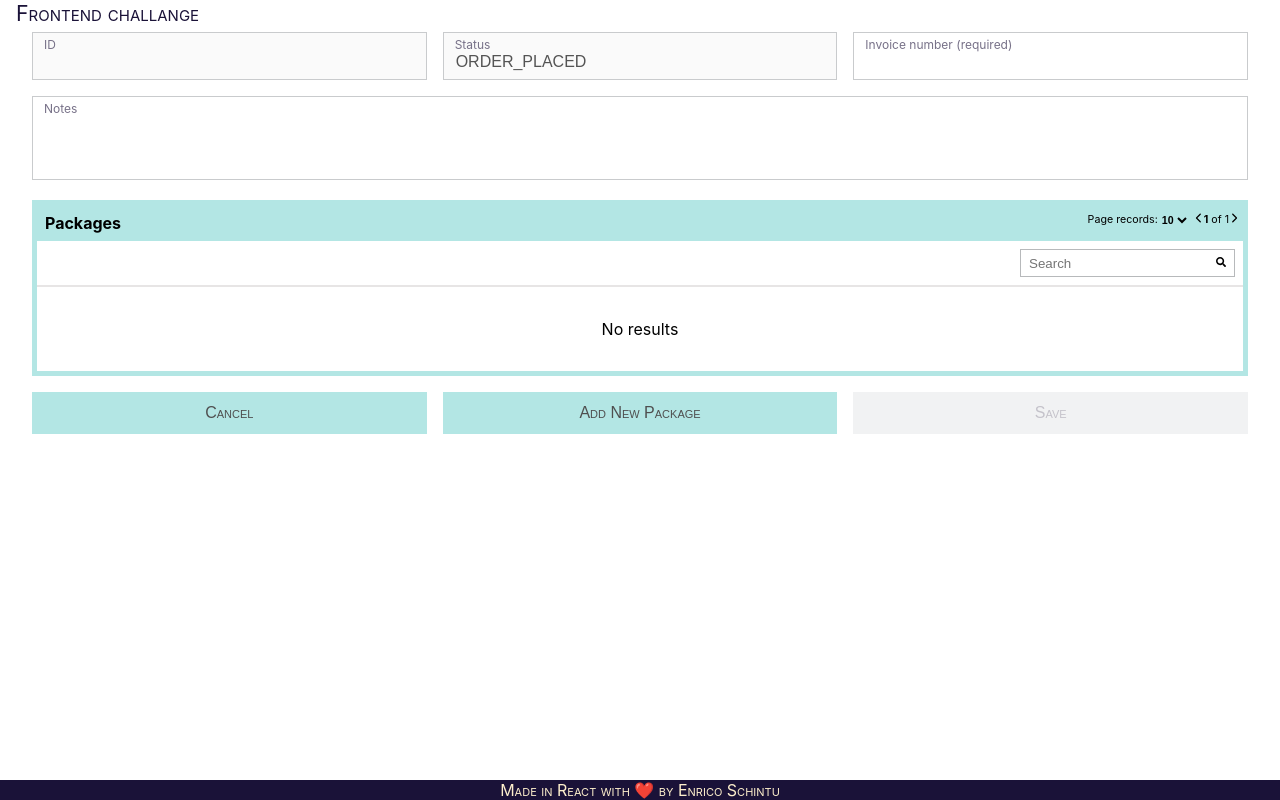
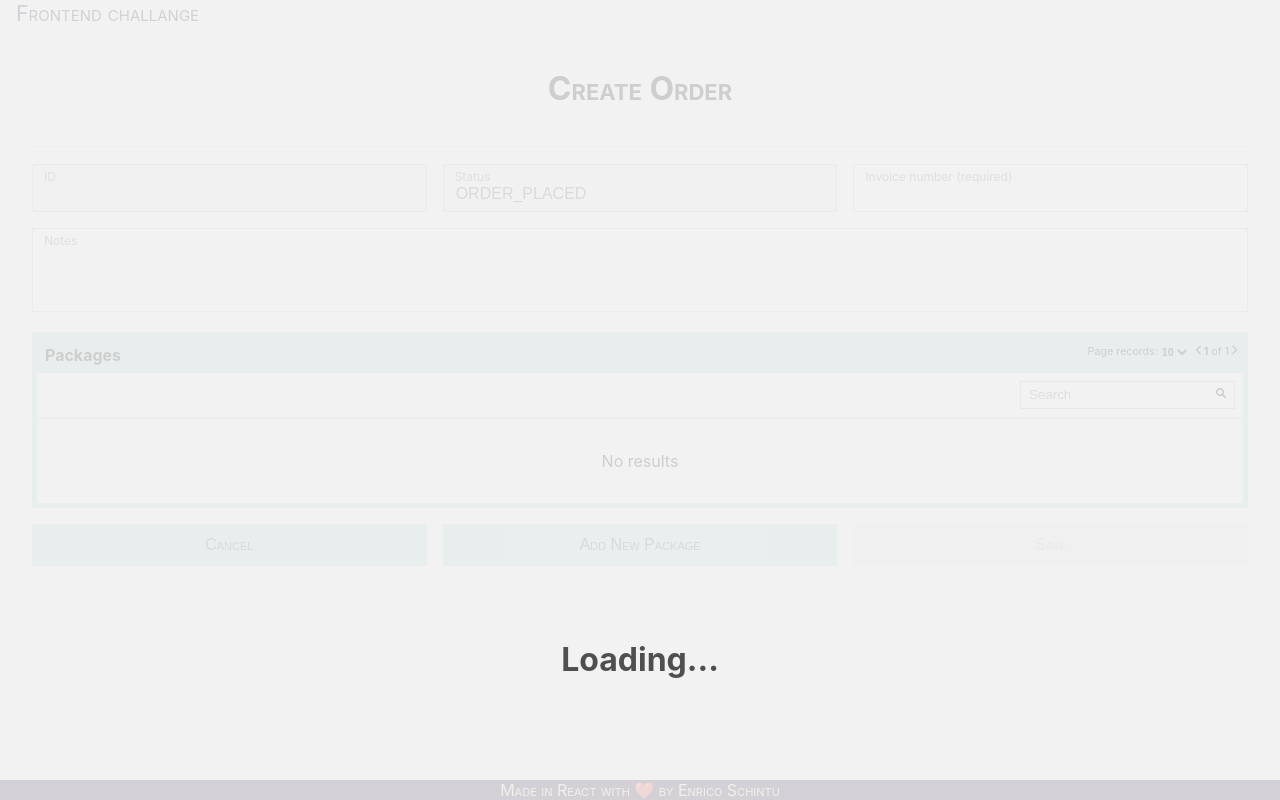
Before and after one commit to Schengatto/TS-fullstack-challenge-frontend, a React (Create React App) app: page /orders/create in a window 1280 px wide. Built offline with nearby package versions, Linux system fonts and the light colour scheme.

Commit message:
added loading component

```diff
--- a/package.json
+++ b/package.json
@@ -12,7 +12,8 @@
     "ts-jest": "29.0.5",
     "ts-node": "10.9.1",
     "typescript": "4.9.5",
-    "web-vitals": "2.1.4"
+    "web-vitals": "2.1.4",
+    "zustand": "^4.3.8"
   },
   "devDependencies": {
     "@babel/preset-typescript": "7.21.0",
--- a/src/App.tsx
+++ b/src/App.tsx
@@ -4,6 +4,7 @@ import Header from "./layouts/Header";
 import { RouterProvider } from "react-router-dom";
 import Router from "./pages/router";
 import styled from "styled-components";
+import Loading from "./components/ui/Loading";
 
 const MainContainer = styled.main`
   margin: 2rem 0;
@@ -17,6 +18,7 @@ const App: FunctionComponent = () => {
                 <RouterProvider router={Router} />
             </MainContainer>
             <Footer />
+            <Loading />
         </>
     );
 };
--- /dev/null
+++ b/src/components/ui/Loading.tsx
@@ -0,0 +1,25 @@
+import React, { FunctionComponent } from "react";
+import styled from "styled-components";
+
+const Component = styled.div`
+    position: fixed;
+    z-index: 999;
+    background-color: #f2f0f0db;
+    color: var(--primary-text-color);
+    top: 0;
+    bottom: 0;
+    right: 0;
+    left: 0;
+    text-align: center;
+
+    h1 {
+        position: absolute;
+        top: 80%;
+        width: 100%;
+        margin: auto;
+    }
+`;
+
+const Loading: FunctionComponent = () => (<Component><h1>Loading...</h1></Component>);
+
+export default Loading;
--- a/src/features/orders-management/components/OrderForm.tsx
+++ b/src/features/orders-management/components/OrderForm.tsx
@@ -1,11 +1,11 @@
-import React, { FunctionComponent, useEffect, useState } from "react";
+import { ChangeEvent, FunctionComponent, useState } from "react";
 import styled from "styled-components";
 import InputText from "../../../components/form/InputText";
+import TextArea from "../../../components/form/TextArea";
 import Button from "../../../components/ui/Button";
+import Table from "../../../components/ui/Table";
 import { generateRandomString } from "../../../utils/string-utils";
 import { AddressInfo, Order, OrderStatus, Package } from "../models/order";
-import TextArea from "../../../components/form/TextArea";
-import Table from "../../../components/ui/Table";
 
 const FormGroup = styled.div`
     .form-row {
@@ -37,18 +37,18 @@ interface OrderFormProps {
 }
 
 const OrderForm: FunctionComponent<OrderFormProps> = ({ order, readonly, onCancel, onSubmit }) => {
-    const [invoiceId, setInvoiceId] = useState<string>(order?.invoiceId || "");
-    const [notes, setNotes] = useState<string>(order?.notes || "");
-    const [packages, setPackages] = useState<Package[]>(order?.packages || []);
-    const [status, setStatus] = useState<OrderStatus>(order?.status || OrderStatus.OrderPlaced);
-    const [isFormValid, setIsFormvalid] = useState<boolean>(false);
 
-    useEffect(() => {
-        setIsFormvalid(!!invoiceId && !!packages.length);
-    }, [invoiceId, packages]);
+    const initialFormState: Order = order
+        ? { ...order }
+        : { id: "", status: OrderStatus.OrderPlaced, invoiceId: "", packages: [], notes: "" };
+
+    const [formFields, setFormFields] = useState<Order>(initialFormState);
+
+    const isFormValid = formFields.invoiceId && formFields.packages.length > 0;
 
     const handleSubmit = (event: any): void => {
         event.preventDefault();
+        const { invoiceId, notes, packages, status } = formFields;
 
         const currentOrder: Order = order
             ? { id: order.id, invoiceId, notes, packages, status }
@@ -58,14 +58,14 @@ const OrderForm: FunctionComponent<OrderFormProps> = ({ order, readonly, onCance
     };
 
     const packagesTableHeaders = [
-        { key: "id", label: "ID" },
+        { key: "code", label: "Code" },
         { key: "supplier", label: "Supplier City", parseFunction: (supplier: AddressInfo) => supplier.city },
         { key: "recipient", label: "Recipient City", parseFunction: (recipient: AddressInfo) => recipient.city },
         { key: "notes", label: "Notes" }
     ];
 
     const generateFakePackage = () => ({
-        id: generateRandomString(8),
+        code: generateRandomString(8),
         recipient: {
             address: "Via scura",
             city: "Milano",
@@ -80,14 +80,15 @@ const OrderForm: FunctionComponent<OrderFormProps> = ({ order, readonly, onCance
         }
     });
 
-    const handleAddNewPackage = (): void => setPackages((prev: Package[]) => [...prev, generateFakePackage()]);
+    const handleFormFieldChange = (e: ChangeEvent<HTMLInputElement | HTMLTextAreaElement>) => {
+        const name = e.currentTarget.name;
+        const value = e.currentTarget.value;
+        setFormFields(state => ({ ...state, [name]: value }));
+    };
 
-    const resetForm = (): void => {
-        setInvoiceId(order?.invoiceId || "");
-        setNotes(order?.notes || "");
-        setPackages(order?.packages || []);
-        setStatus(order?.status || OrderStatus.OrderPlaced);
-    };
+    const handleAddNewPackage = (): void => setFormFields((state) => ({ ...state, packages: [...state.packages, generateFakePackage()] }));
+
+    const resetForm = (): void => setFormFields(initialFormState);
 
     const handleCancel = (): void => {
         resetForm();
@@ -101,32 +102,37 @@ const OrderForm: FunctionComponent<OrderFormProps> = ({ order, readonly, onCance
                     <InputText
                         label="ID"
                         type="text"
-                        value={order?.id || ""}
+                        value={formFields.id}
                         disabled />
 
                     <InputText
                         label="Status"
                         type="text"
-                        value={status}
+                        value={formFields.status}
                         disabled />
 
                     <InputText
                         label="Invoice number"
                         required type="text"
-                        value={invoiceId}
+                        value={formFields.invoiceId}
                         disabled={readonly}
-                        onChange={(e) => setInvoiceId(e.target.value)} />
+                        onChange={handleFormFieldChange} />
                 </div>
                 <div className="form-row">
-                    <TextArea label="Notes" type="text" value={notes} disabled={readonly} onChange={(e) => setNotes(e.target.value)} />
+                    <TextArea
+                        label="Notes"
+                        type="text"
+                        value={formFields.notes}
+                        disabled={readonly}
+                        onChange={handleFormFieldChange} />
                 </div>
 
                 <Table
                     title='Packages'
                     readonly={readonly}
                     headers={packagesTableHeaders}
-                    items={packages}
-                    searchKey="id" />
+                    items={formFields.packages}
+                    searchKey="code" />
 
                 {!readonly &&
                     <div className="form-actions">
--- a/src/features/orders-management/models/order.ts
+++ b/src/features/orders-management/models/order.ts
@@ -20,7 +20,7 @@ export enum OrderStatus {
 }
 
 export interface Order {
-    id: string;
+    id?: string;
     packages: Package[];
     status: OrderStatus;
     invoiceId: string;
@@ -28,7 +28,7 @@ export interface Order {
 }
 
 export interface Package {
-    id: string;
+    code: string;
     supplier: AddressInfo;
     recipient: AddressInfo;
     notes?: string;
--- a/src/features/orders-management/services/orders-service.ts
+++ b/src/features/orders-management/services/orders-service.ts
@@ -8,7 +8,7 @@ const orders: Order[] = [
         status: OrderStatus.OrderPlaced,
         packages: [
             {
-                id: "P0001",
+                code: "P0001",
                 recipient: {
                     address: "Via scura",
                     city: "Milano",
@@ -23,7 +23,7 @@ const orders: Order[] = [
                 },
             },
             {
-                id: "P0002",
+                code: "P0002",
                 recipient: {
                     address: "Via verde",
                     city: "Venezia",
--- a/src/pages/orders-management/OrderCreate.tsx
+++ b/src/pages/orders-management/OrderCreate.tsx
@@ -8,6 +8,11 @@ import OrderForm from "../../features/orders-management/components/OrderForm";
 
 const Component = styled.div`
     margin: 1rem;
+`;
+
+export const PageTitle = styled.div`
+    text-align: center;
+    font-variant: small-caps;
 `;
 
 const OrderCreate: FunctionComponent = () => {
@@ -21,9 +26,11 @@ const OrderCreate: FunctionComponent = () => {
         handleCancel();
     };
 
+    const pageTitle = (<PageTitle><h1>Create Order</h1></PageTitle>);
+
     return (
         <Component>
-            <Card>
+            <Card header={pageTitle}>
                 <OrderForm
                     onCancel={handleCancel}
                     onSubmit={handleCreateOrder} />
--- a/src/pages/orders-management/OrderDetail.tsx
+++ b/src/pages/orders-management/OrderDetail.tsx
@@ -33,6 +33,11 @@ export const Component = styled.div`
     }
 `;
 
+export const PageTitle = styled.div`
+    text-align: center;
+    font-variant: small-caps;
+`;
+
 export const ButtonsGroup = styled.div`
     display: flex;
     margin: 1rem 0;
@@ -64,13 +69,15 @@ const OrderDetail: FunctionComponent = () => {
     };
 
     const handleDeleteOrder = async () => {
+        if (!order.id) return;
         await ordersService.deleteOrder(order.id);
         handleBackToList();
     };
 
     const handleUpdateOrder = async (order: Order) => {
+        if (!order.id) return;
         await ordersService.updateOrder(order);
-        const updatedOrder = await ordersService.getOrder(currentOrder.id);
+        const updatedOrder = await ordersService.getOrder(currentOrder.id!);
         if (!updatedOrder) {
             navigate("/error");
             return;
@@ -78,6 +85,8 @@ const OrderDetail: FunctionComponent = () => {
         setCurrentOrder(updatedOrder);
         handleEditOrder(false);
     };
+
+    const viewModeTitle = (<PageTitle><h1>{isEditMode ? "Update Order" : "Order Detail"}</h1></PageTitle>);
 
     const viewModeActions = (
         <ButtonsGroup>
@@ -89,8 +98,7 @@ const OrderDetail: FunctionComponent = () => {
 
     return (
         <Component>
-            <Card footer={!isEditMode && viewModeActions}>
-                {/* <pre>{JSON.stringify(currentOrder, undefined, 2)}</pre> */}
+            <Card header={viewModeTitle} footer={!isEditMode && viewModeActions}>
                 <OrderForm
                     readonly={!isEditMode}
                     order={currentOrder}
```
Also changed, not shown: 1 other file (tests, documents, lock files or other folders).
